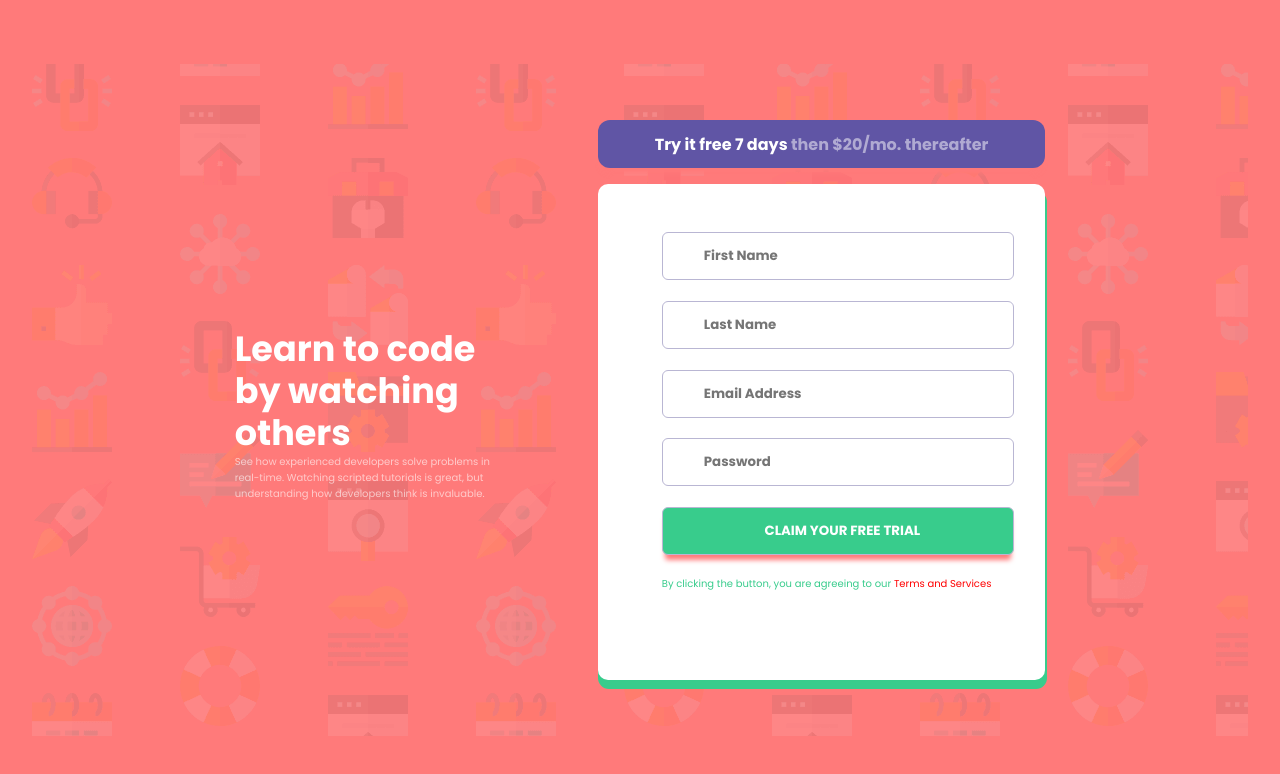
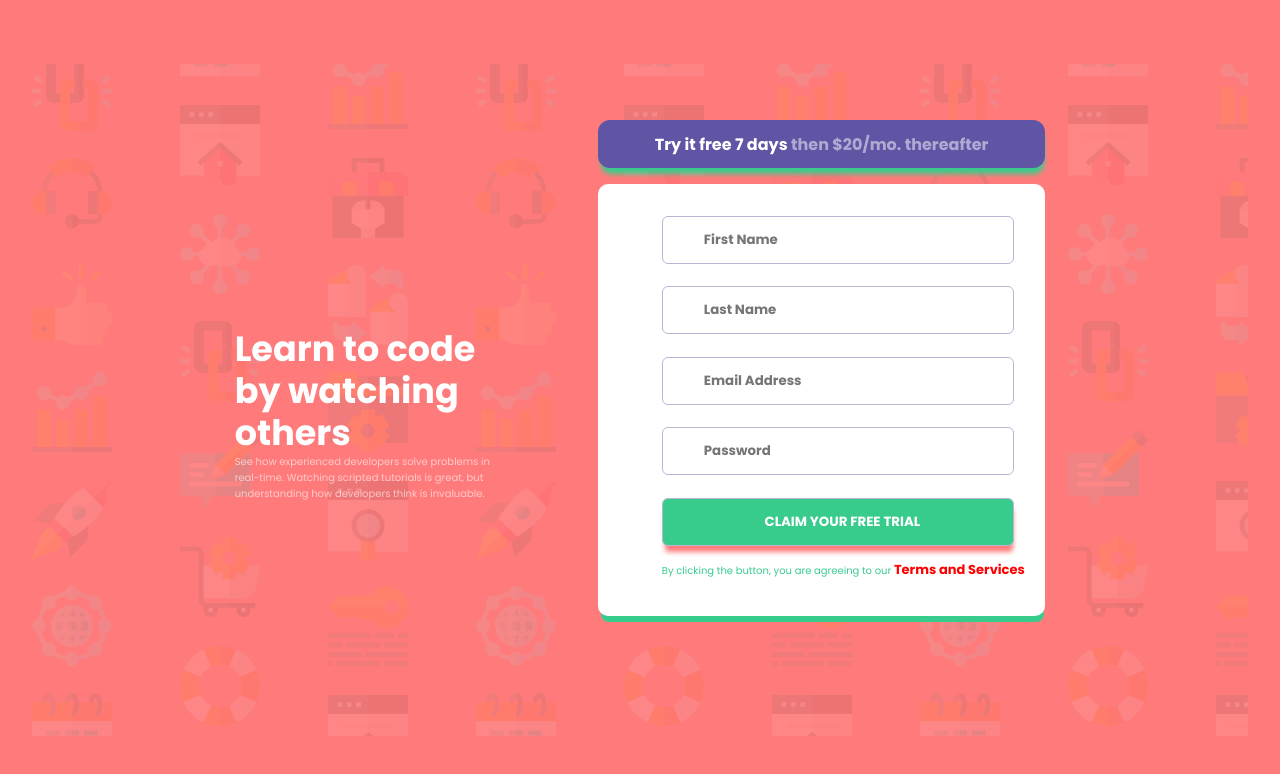
Before and after one commit to Sanjeet-dev/Intro-component-with-Signup-form, a plain HTML site: page index.html in a window 1280 px wide. Drawn offline with Linux system fonts and the light colour scheme.

Commit message:
form-completed js added

```diff
--- a/index.html
+++ b/index.html
@@ -32,23 +32,30 @@
         <h4 style="color:white;">Try it free 7 days <span style="color:white; opacity:0.5;">then $20/mo. thereafter</span></h4>
         </div>
 
-        <div class="form">
+        <div class="formpage">
+          <form class="form" onsubmit="return myFunc()">
           <div class="fName">
            <input type="text" placeholder="First Name" id="f_name"></input>
+           <p id="msg0"></p>
           </div>
           <div class="lName">
             <input type="text" placeholder="Last Name" id="l_name"></input>
+            <p id="msg1"></p>
           </div>
           <div class="mail">
             <input type="email" placeholder="Email Address" id="email"></input>
+            <p id="msg2"></p>
           </div>
           <div class="password">
             <input type="password" placeholder="Password" id="password"></input>
+            <p id="msg3"></p>
           </div>
+
 
           <div class="trial">
             <input type="submit" value="CLAIM YOUR FREE TRIAL" id="submit"></input>
           </div>
+          </form>
 
           <div class="terms">
             <p>By clicking the button, you are agreeing to our <span style="color:red;">Terms and Services</span></p>
@@ -58,6 +65,7 @@
     </div>
 
   </div>
+  <script src="./script.js"></script>
 </body>
 
 </html>
--- /dev/null
+++ b/script.js
@@ -0,0 +1,35 @@
+function myFunc(){
+// console.log("working")
+
+    let fname = document.getElementById("f_name").value;
+    let lname = document.getElementById("l_name").value;
+    let mail = document.getElementById("email").value;
+    let pass = document.getElementById("password").value;
+    var flag=true;
+    // if(fname==="" && lname==="" && mail)
+
+    if(fname === ""){
+        document.getElementById("msg0").innerHTML="First Name cannot be empty";
+    }
+
+
+    if(lname === ""){
+        document.getElementById("msg1").innerHTML="Last Name cannot be empty";
+
+    }
+
+    let pattern = "/^[a-zA-Z0-9]+[\._]?[a-z0-9]+[@]\w[.]\w{2,3}$/";
+
+    if(mail.match(pattern)){
+        true;
+    }else{
+        document.getElementById("msg2").innerHTML="Looks like this is not an email";
+
+    }
+
+    if(pass === ""){
+        document.getElementById("msg3").innerHTML ="Password cannot be empty";
+    }
+    flag=false;
+    return flag;
+}
--- a/style.css
+++ b/style.css
@@ -88,20 +88,25 @@ body {
     justify-content: center;
     align-items: center;
     border-radius: 12px;
-    box-shadow: 0px 8px 5px -3px var(--Red);
+    box-shadow: 1px 8px 5px -2px var(--Green);
 }
-.form-submit > .form {
+.form-submit > .formpage {
     width:100%;
-    height:31rem;
+    height:27rem;
     display:flex;
     flex-direction:column;
     background-color:rgb(255, 255, 255);
     color: var(--Green);
-    padding-top:3rem;
+    padding-top:2rem;
     padding-left:4rem;
-    gap:1.3rem;
+    gap:14px;
     border-radius:10px;
-    box-shadow: 1px 8px 0px 1px var(--Green);
+    box-shadow: 1px 8px 0px -2px var(--Green);
+}
+.formpage > .form{
+    display:flex;
+    flex-direction:column;
+    gap:1.4rem;
 }
 /* .form > .fName > #f_name{
     height:3rem;
@@ -129,7 +134,7 @@ body {
     outline: none ;
     border: 1px solid var(--Grayish-Blue);
 }
-.form >div input:focus{
+.form > div input:focus{
     outline-color: blue;
 }
 .form > .trial > #submit {
@@ -139,12 +144,17 @@ body {
     background-color:var(--Green);
     color: rgb(255, 255, 255);
     cursor:pointer;
-    box-shadow: 0px 8px 5px -3px var(--Red);
+    box-shadow: 1px 8px 5px -2px var(--Red);
 
 }
 .form > .trial > input{
     padding-right: 2rem;
 }
-.form > .terms > p{
+.formpage > .terms > p{
     font-size:x-small;
 }
+.formpage > .terms > p > span {
+    font-weight:700;
+    font-size:small;
+    cursor:pointer;
+}
```
